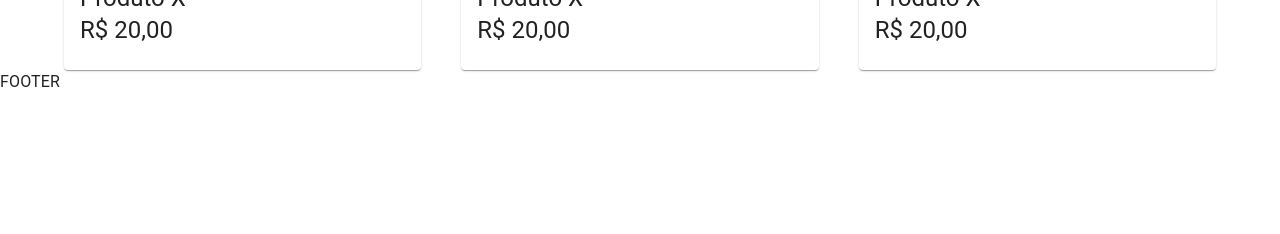
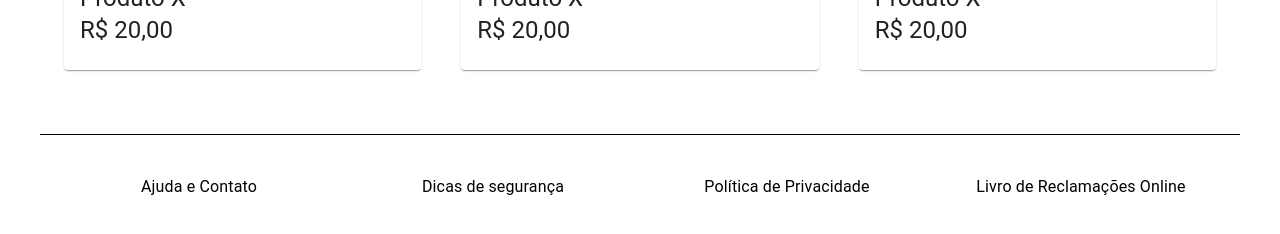
Before and after one commit to brunojacby/anunx, a Next.js app: page / in a window 1280 px wide. Shown: the part 636-870 px from the top of the page. Before the commit the page ends 800 px from the top, so only its background shows below. Built offline with nearby package versions, Linux system fonts and the light colour scheme.

Commit message:
adc footer

```diff
--- /dev/null
+++ b/src/components/Footer.js
@@ -0,0 +1,47 @@
+import React from "react"
+import { Box, Container } from "@mui/system"
+import { Grid } from "@mui/material"
+import Link from "next/link"
+
+
+const footer = {
+    borderTop: '1px solid black',
+    marginTop: 8,
+    paddingTop: 5,
+    paddingBottom: 5,
+    "a": {
+        textDecoration: 'none',
+        color: 'black',
+    }
+}
+
+const Footer = () => {
+    return (
+        <Container maxWidth="lg" component="footer" sx={footer}>
+            <Grid container spacing={3}>
+                <Grid item xs={6} sm={3}>
+                    <Box textAlign="center">
+                        <Link href="#">Ajuda e Contato</Link>
+                    </Box>
+                </Grid>
+                <Grid item xs={6} sm={3}>
+                    <Box textAlign="center">
+                        <Link href="#">Dicas de segurança</Link>
+                    </Box>
+                </Grid>
+                <Grid item xs={6} sm={3}>
+                    <Box textAlign="center">
+                        <Link href="#">Política de Privacidade</Link>
+                    </Box>
+                </Grid>
+                <Grid item xs={6} sm={3}>
+                    <Box textAlign="center">
+                        <Link href="#">Livro de Reclamações Online</Link>
+                    </Box>
+                </Grid>
+            </Grid>
+        </Container>
+    )
+}
+
+export default Footer
--- a/src/templates/Default.js
+++ b/src/templates/Default.js
@@ -1,4 +1,5 @@
 import Header from '../components/Header'
+import Footer from '../components/Footer'
 
 const Default = ({ children }) => {
 
@@ -6,7 +7,7 @@ const Default = ({ children }) => {
         <>
         <Header />
         {children}
-        <footer>FOOTER</footer>
+        <Footer />
         </>
     )
 }
```
